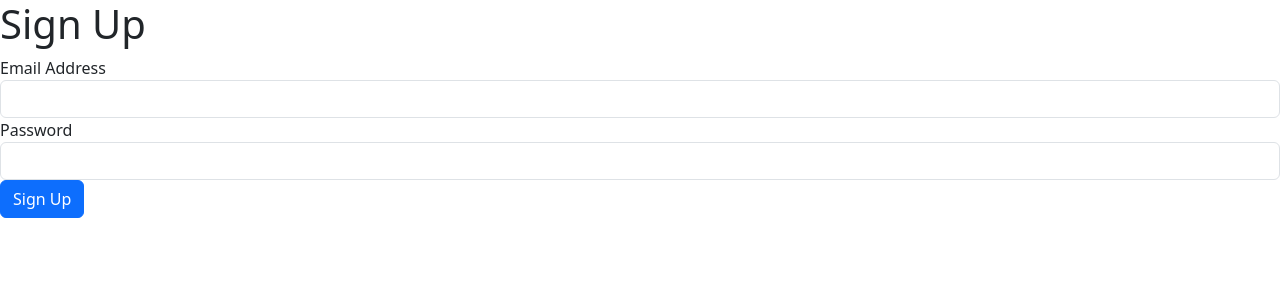
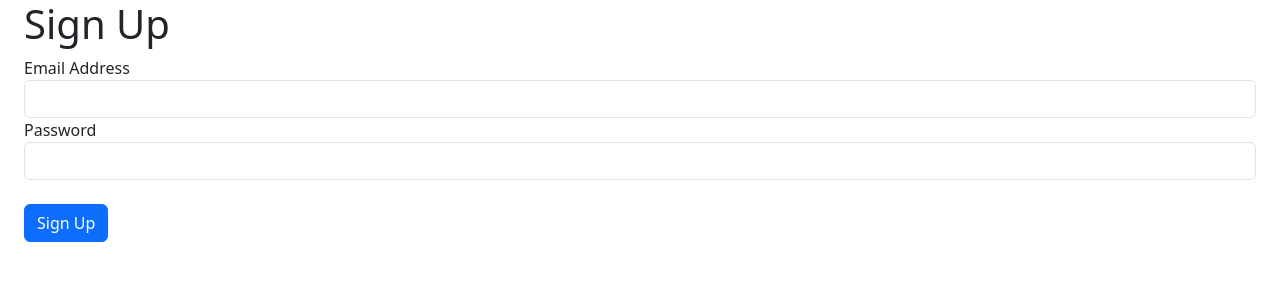
Before and after one commit to Chriszao/ticketing, a Next.js app in the folder client/: page /auth/signup in a window 1280 px wide. Shown: the top 300 px of the page. Built offline with nearby package versions, Linux system fonts and the light colour scheme.

Commit message:
feat: handling errors in client

```diff
--- a/client/next.config.js
+++ b/client/next.config.js
@@ -1,6 +1,10 @@
 /** @type {import('next').NextConfig} */
 const nextConfig = {
   reactStrictMode: true,
+  webpack(config) {
+    config.watchOptions.poll = 300;
+    return config;
+  },
 };
 
 module.exports = nextConfig;
--- /dev/null
+++ b/client/src/@types/index.ts
@@ -0,0 +1 @@
+export * from "./serialize-error";
--- /dev/null
+++ b/client/src/@types/serialize-error.ts
@@ -0,0 +1,4 @@
+export interface SerializedError {
+  message: string;
+  field?: string;
+}
--- a/client/src/pages/auth/signup.tsx
+++ b/client/src/pages/auth/signup.tsx
@@ -1,5 +1,6 @@
 import { FormEvent, useState } from "react";
-import axios from "axios";
+import axios, { AxiosError } from "axios";
+import { SerializedError } from "@/@types";
 
 interface SignUpData {
   email: string;
@@ -11,6 +12,7 @@ export default function SignUp() {
     email: "",
     password: "",
   });
+  const [errors, setErrors] = useState<SerializedError[]>([]);
 
   function handleInputChange(name: keyof SignUpData, value: string) {
     setSignUpData({ ...signUpData, [name]: value });
@@ -18,14 +20,18 @@ export default function SignUp() {
 
   async function handleSubmit(event: FormEvent<HTMLFormElement>) {
     event.preventDefault();
+    try {
+      const response = await axios.post("/api/users/signup", signUpData);
+      console.log(response);
+    } catch (error) {
+      const axiosError = error as AxiosError<{ errors: SerializedError[] }>;
 
-    const response = await axios.post("/api/users/signup", signUpData);
-
-    console.log(response.data);
+      setErrors(axiosError.response?.data.errors as SerializedError[]);
+    }
   }
 
   return (
-    <form onSubmit={handleSubmit}>
+    <form onSubmit={handleSubmit} className="mx-4 ">
       <h1>Sign Up</h1>
 
       <div className="form-group">
@@ -51,7 +57,18 @@ export default function SignUp() {
         />
       </div>
 
-      <button className="btn btn-primary">Sign Up</button>
+      {errors.length > 0 && (
+        <div className="alert alert-danger my-2">
+          <h4>Ooops...</h4>
+          <ul className="my-0">
+            {errors.map((error) => (
+              <li key={error.message}>{error.message}</li>
+            ))}
+          </ul>
+        </div>
+      )}
+
+      <button className="btn btn-primary mt-4">Sign Up</button>
     </form>
   );
 }
```
